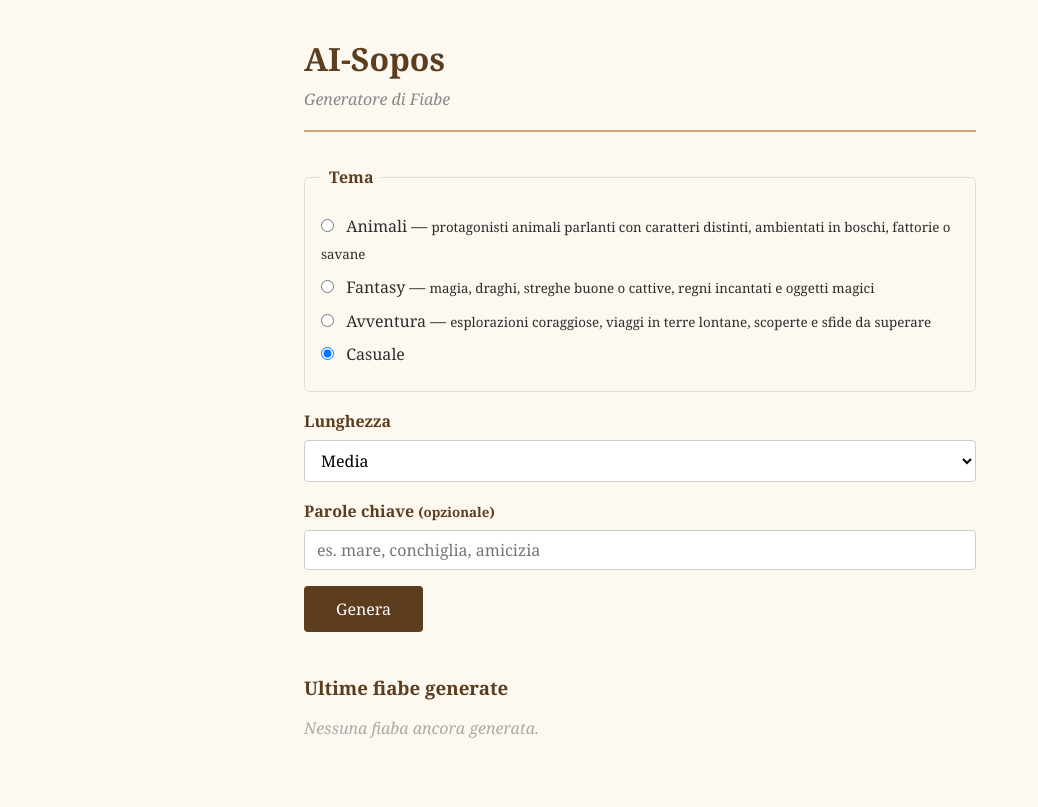
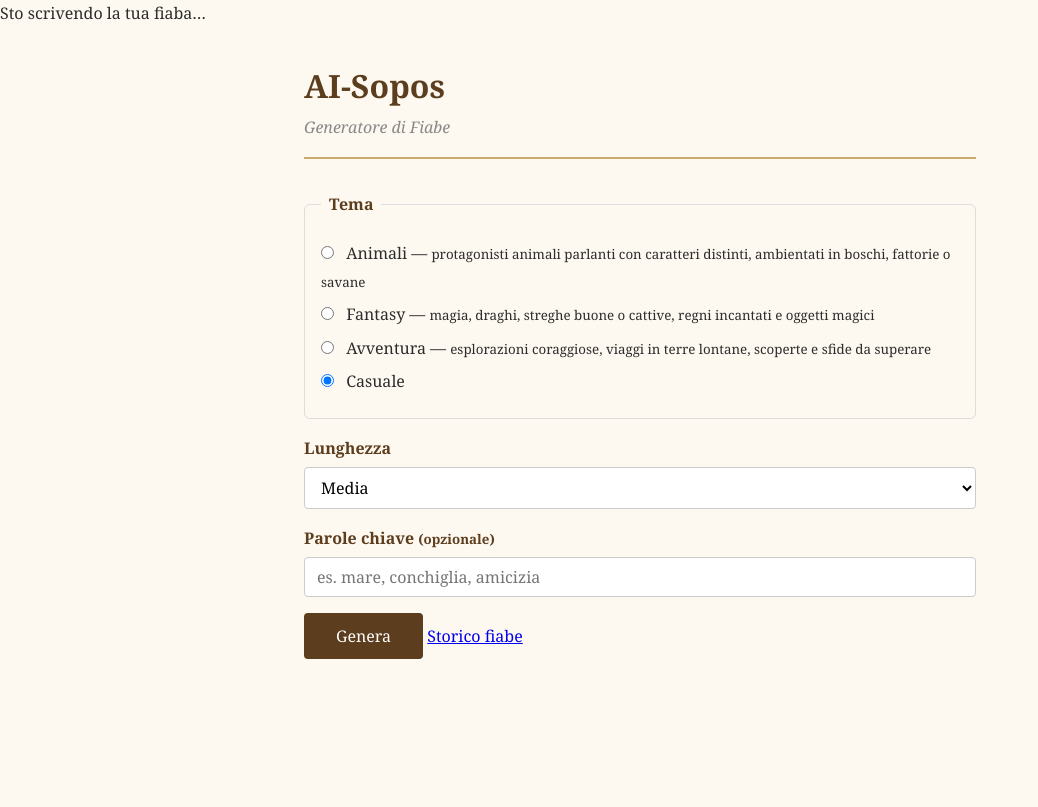
Before and after one commit to grebbo/ai-sopos, a Flask app: page / in a window 1280 px wide. Shown: the whole page, without its empty margins (0-1038 px from the left). After the commit the page ends 659 px from the top, so only its background shows below. Run offline with Flask 3, Linux system fonts and the light colour scheme.

Commit message:
feat: semplificare index, rimuovere storia inline e storico, aggiungere link cronologia

```diff
--- a/app.py
+++ b/app.py
@@ -30,27 +30,9 @@ app = Flask(__name__)
 
 @app.route('/')
 def index():
-    history = get_history()
-    nuova = request.args.get('nuova')
-    if nuova:
-        nuova = os.path.basename(nuova)
-    story = None
-    if nuova:
-        path = os.path.join(OUTPUT_DIR, nuova)
-        if os.path.exists(path):
-            with open(path, encoding='utf-8') as f:
-                content = f.read()
-            parts = content.split('\n', 2)
-            story = {
-                'title': parts[0].strip(),
-                'body': parts[2].strip() if len(parts) > 2 else '',
-                'filename': nuova,
-            }
     return render_template('index.html',
                            themes=THEMES,
                            lengths=list(LENGTHS.keys()),
-                           history=history,
-                           story=story,
                            error=None,
                            form={})
 
@@ -78,8 +60,6 @@ def genera():
     return render_template('index.html',
                            themes=THEMES,
                            lengths=list(LENGTHS.keys()),
-                           history=get_history(),
-                           story=None,
                            error=error_msg,
                            form={
                                'tema': request.form.get('tema'),
--- a/templates/index.html
+++ b/templates/index.html
@@ -8,6 +8,15 @@
   <link rel="stylesheet" href="{{ url_for('static', filename='style.css') }}">
 </head>
 <body>
+  <div id="loading-overlay">
+    <div class="loading-content">
+      <p>Sto scrivendo la tua fiaba…</p>
+      <div class="loading-bar-track">
+        <div class="loading-bar"></div>
+      </div>
+    </div>
+  </div>
+
   <div class="container">
     <header>
       <h1>AI-Sopos</h1>
@@ -19,7 +28,7 @@
     {% endif %}
 
     <section class="form-section">
-      <form action="/genera" method="post">
+      <form id="genera-form" action="/genera" method="post">
         <fieldset>
           <legend>Tema</legend>
           {% for key, desc in themes.items() %}
@@ -54,32 +63,21 @@
             value="{{ form.get('parole_chiave', '') }}">
         </div>
 
-        <button type="submit">Genera</button>
+        <div class="form-actions">
+          <button type="submit" id="btn-genera">Genera</button>
+          <a href="/cronologia" class="link-cronologia">Storico fiabe</a>
+        </div>
       </form>
     </section>
+  </div>
 
-    {% if story %}
-    <section class="story-section">
-      <h2>{{ story.title }}</h2>
-      <div class="story-body">{{ story.body }}</div>
-      <p class="saved-note">Salvata in <code>output/{{ story.filename }}</code></p>
-    </section>
-    {% endif %}
-
-    <section class="history-section">
-      <h3>Ultime fiabe generate</h3>
-      {% if history %}
-      <ul>
-        {% for item in history %}
-        <li>
-          <a href="/storia/{{ item.filename }}">{{ item.title }}</a>
-        </li>
-        {% endfor %}
-      </ul>
-      {% else %}
-      <p class="empty">Nessuna fiaba ancora generata.</p>
-      {% endif %}
-    </section>
-  </div>
+  <script>
+    document.getElementById('genera-form').addEventListener('submit', function (e) {
+      e.preventDefault();
+      document.getElementById('btn-genera').disabled = true;
+      document.getElementById('loading-overlay').style.display = 'flex';
+      this.submit();
+    });
+  </script>
 </body>
 </html>
```
Also changed, not shown: tests/test_app.py (+0 -24 lines).
